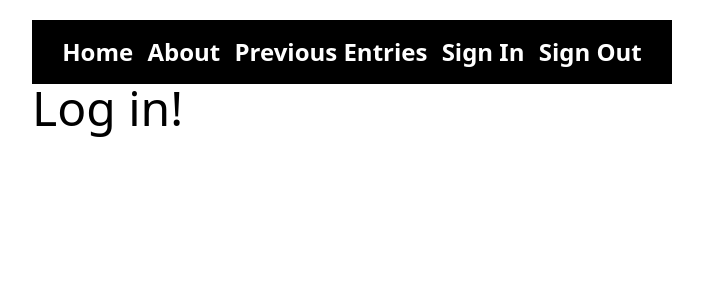
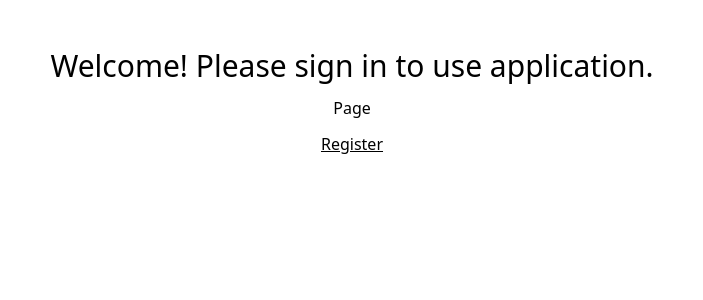
Before and after one commit to JereKoi/wellness-tracker, a Next.js app: page / in a window 1280 px wide. Shown: the top 300 px of the page, without its empty margins (288-991 px from the left). Built offline with nearby package versions, Linux system fonts and the light colour scheme; no server answers.

Commit message:
Started reworking a bit the login and creating register form for user. Adding also MongoDB later.

```diff
--- /dev/null
+++ b/app/login/page.tsx
@@ -0,0 +1,3 @@
+export default function LoginPage() {
+    return <div>Page</div>;
+  }
--- a/app/page.tsx
+++ b/app/page.tsx
@@ -1,26 +1,16 @@
-import { getServerSession } from "next-auth";
-import { options } from "./api/auth/[...nextauth]/options";
-import Navbar from "./components/Nav";
-import TrackForm from "./components/TrackForm";
-import UserCard from "./components/UserCard";
+import Link from "next/link";
+import LoginForm from "./login/page";
 
-export default async function Page() {
-  const session = await getServerSession(options);
-
+export default function Page() {
   return (
-    <>
-      {session ? (
-        <div>
-          <Navbar />
-        <UserCard user={session?.user} pagetype={"Home"} />
-        <TrackForm />
-        </div>
-      ) : (
-        <div>
-        <Navbar />
-        <h1 className="text-5xl">Log in!</h1>
-        </div>
-      )}
-    </>
+    <div className="flex flex-col justify-center items-center m-4">
+      <h1 className="text-3xl my-3">
+        Welcome! Please sign in to use application.
+      </h1>
+      <LoginForm />
+      <p className="my-3">
+        <Link href="register" className="mx-2 underline">Register</Link>
+      </p>
+    </div>
   );
 }
--- /dev/null
+++ b/app/register/page.tsx
@@ -0,0 +1,3 @@
+export default function RegisterPage() {
+  return <div>Page</div>;
+}
```
